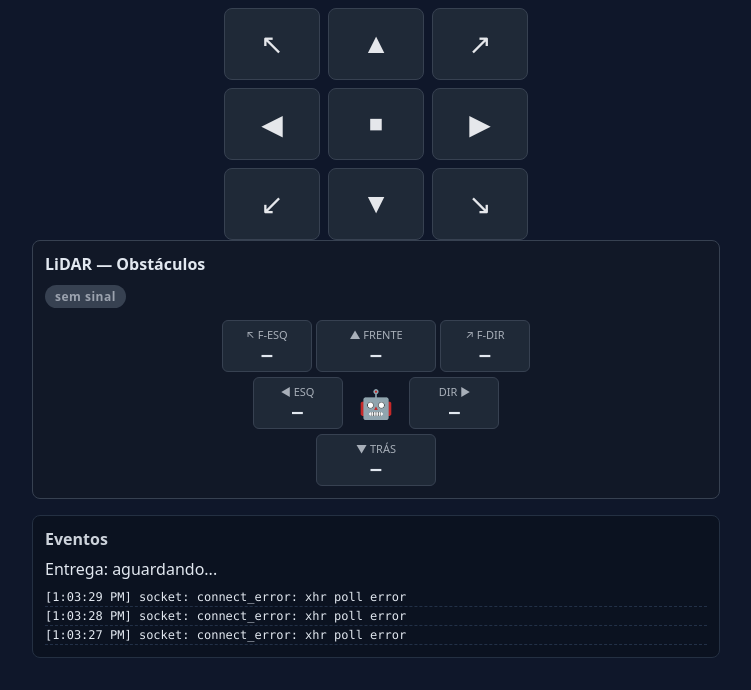
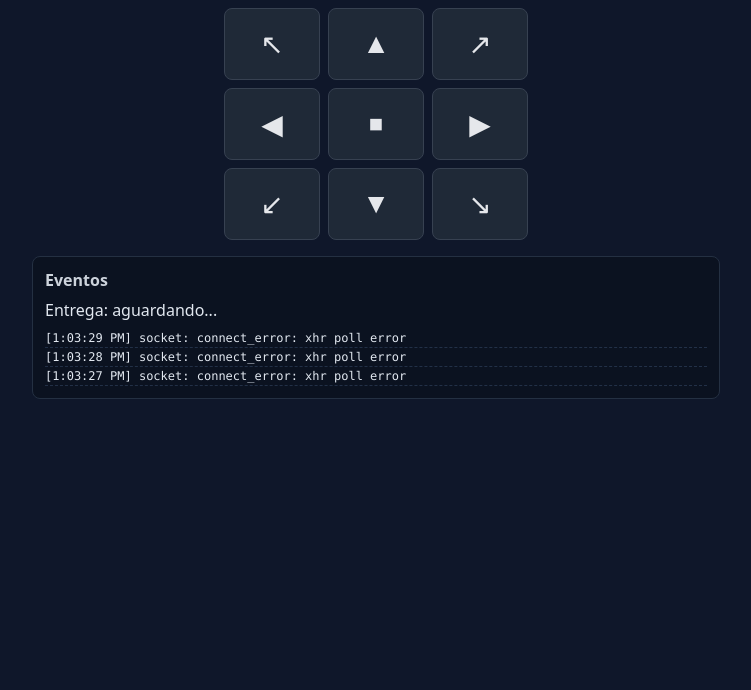
Before and after one commit to LGSantarosa/Controle_robo_web, a Flask app: page / in a window 1280 px wide. Shown: the part 405-1095 px from the top of the page, without its empty margins (264-1015 px from the left). After the commit the page ends 804 px from the top, so only its background shows below. Run offline with Flask 3, Linux system fonts and the light colour scheme; some libraries are stand-ins or nearby versions.

Commit message:
Robot size config and distance detector deleted

```diff
--- a/controle_web/app.py
+++ b/controle_web/app.py
@@ -8,7 +8,6 @@ import json
 import signal
 import sys
 import time
-import threading
 import atexit
 from logging.handlers import RotatingFileHandler
 
@@ -90,30 +89,6 @@ if ROBOT_MODE in ('slam', 'nav2'):
         )
         map_bridge = None
 
-# ---- Detector de obstáculos (LiDAR) ----
-# O nó obstacle_detector roda como processo separado (via launch.sh) e escreve em
-# /tmp/obstacle_current.json.  Esta função lê esse arquivo a 5 Hz via background
-# task do eventlet (sem ROS2 dentro do Flask = sem conflito com eventlet).
-OBSTACLE_FILE = '/tmp/obstacle_current.json'
-_last_obstacle_mtime = None
-
-def _obstacle_background_task():
-    """Lê /tmp/obstacle_current.json a 5 Hz e emite via Socket.IO."""
-    global _last_obstacle_mtime
-    log = logging.getLogger(__name__)
-    while True:
-        try:
-            mtime = os.path.getmtime(OBSTACLE_FILE)
-            if mtime != _last_obstacle_mtime:
-                _last_obstacle_mtime = mtime
-                with open(OBSTACLE_FILE) as f:
-                    data = json.load(f)
-                socketio.emit('obstacle_info', data, namespace='/')
-        except FileNotFoundError:
-            pass
-        except Exception as e:
-            log.debug(f'[LiDAR] leitura: {e}')
-        time.sleep(0.2)  # 5 Hz
 
 # Log de movimentos (JSON Lines) gravado em arquivo rotativo + arquivo legível
 os.makedirs('logs', exist_ok=True)
@@ -372,9 +347,6 @@ def handle_client_hello(payload):
     })
 
 if __name__ == '__main__':
-    # Lê /tmp/obstacle_current.json a 5 Hz em thread separada
-    t = threading.Thread(target=_obstacle_background_task, daemon=True, name='obstacle_reader')
-    t.start()
     # Sobe o servidor acessível na rede local (0.0.0.0:5000)
     app.logger.info("Starting Socket.IO server on 0.0.0.0:5000")
     socketio.run(app, host='0.0.0.0', port=5000, debug=False, use_reloader=False, allow_unsafe_werkzeug=True)
--- a/controle_web/static/js/client.js
+++ b/controle_web/static/js/client.js
@@ -289,65 +289,4 @@
     return `${typPt[type] || type} ${code}`;
   }
 
-  // ---- LiDAR: painel de obstáculos ----
-  const lidarBadge    = document.getElementById('lidar-badge');
-  const obstacleCls   = document.getElementById('obstacle-closest');
-  const SETOR_IDS = ['frente', 'frente_esq', 'frente_dir', 'esquerda', 'direita', 'tras'];
-  const SETOR_LABELS  = {
-    frente: 'FRENTE', frente_esq: 'F-ESQ', frente_dir: 'F-DIR',
-    esquerda: 'ESQ', direita: 'DIR', tras: 'TRÁS',
-  };
-
-  function _distStr(d) {
-    if (d === null || d === undefined) return '—';
-    return d < 10 ? d.toFixed(2) + 'm' : d.toFixed(1) + 'm';
-  }
-
-  function _angleName(deg) {
-    if (deg === null || deg === undefined) return '';
-    const abs = Math.abs(deg);
-    const side = deg >= 0 ? 'esq' : 'dir';
-    if (abs <= 30)  return 'frente';
-    if (abs <= 90)  return `frente-${side}`;
-    if (abs <= 135) return side === 'esq' ? 'esquerda' : 'direita';
-    return 'trás';
-  }
-
-  socket.on('obstacle_info', (data) => {
-    if (!data) return;
-
-    // Badge de conexão
-    if (lidarBadge) {
-      lidarBadge.textContent = data.conectado ? 'LiDAR ON' : 'sem sinal';
-      lidarBadge.className = 'lidar-badge ' + (data.conectado ? 'on' : 'off');
-    }
-
-    // Obstáculo mais próximo (destaque)
-    if (obstacleCls && data.mais_proximo) {
-      const mp = data.mais_proximo;
-      if (mp.dist !== null) {
-        const dir = _angleName(mp.angulo);
-        obstacleCls.textContent = `Mais próximo: ${_distStr(mp.dist)} @ ${dir}`;
-        obstacleCls.style.color = mp.cor === 'vermelho' ? '#f87171'
-                                : mp.cor === 'amarelo'  ? '#facc15' : '#4ade80';
-      } else {
-        obstacleCls.textContent = 'Sem obstáculos detectados';
-        obstacleCls.style.color = '#4ade80';
-      }
-    }
-
-    // Setores
-    if (data.setores) {
-      for (const key of SETOR_IDS) {
-        const s = data.setores[key];
-        const cell  = document.getElementById('obs-' + key);
-        const distEl = document.getElementById('dist-' + key);
-        if (!cell || !distEl || !s) continue;
-        const cor = s.cor || 'verde';
-        cell.className  = 'obs-sector' + (key === 'frente' || key === 'tras' ? ' obs-center' : '') + ' ' + cor;
-        distEl.className = 'obs-dist ' + cor;
-        distEl.textContent = _distStr(s.dist);
-      }
-    }
-  });
 })();
--- a/controle_web/templates/index.html
+++ b/controle_web/templates/index.html
@@ -105,48 +105,6 @@
         </div>
       </section>
 
-      <!-- Painel de obstáculos (LiDAR) -->
-      <section class="obstacle-panel" id="obstacle-panel">
-        <h2>LiDAR — Obstáculos</h2>
-        <div class="obstacle-status" id="obstacle-status">
-          <span class="lidar-badge" id="lidar-badge">sem sinal</span>
-          <span class="obstacle-closest" id="obstacle-closest"></span>
-        </div>
-        <!-- Mapa de setores -->
-        <div class="obstacle-map">
-          <div class="obs-sector-row">
-            <div class="obs-sector" id="obs-frente_esq">
-              <div class="obs-label">↖ F-ESQ</div>
-              <div class="obs-dist" id="dist-frente_esq">—</div>
-            </div>
-            <div class="obs-sector obs-center" id="obs-frente">
-              <div class="obs-label">▲ FRENTE</div>
-              <div class="obs-dist" id="dist-frente">—</div>
-            </div>
-            <div class="obs-sector" id="obs-frente_dir">
-              <div class="obs-label">↗ F-DIR</div>
-              <div class="obs-dist" id="dist-frente_dir">—</div>
-            </div>
-          </div>
-          <div class="obs-sector-row obs-middle-row">
-            <div class="obs-sector" id="obs-esquerda">
-              <div class="obs-label">◀ ESQ</div>
-              <div class="obs-dist" id="dist-esquerda">—</div>
-            </div>
-            <div class="obs-robot">🤖</div>
-            <div class="obs-sector" id="obs-direita">
-              <div class="obs-label">DIR ▶</div>
-              <div class="obs-dist" id="dist-direita">—</div>
-            </div>
-          </div>
-          <div class="obs-sector-row">
-            <div class="obs-sector obs-center" id="obs-tras">
-              <div class="obs-label">▼ TRÁS</div>
-              <div class="obs-dist" id="dist-tras">—</div>
-            </div>
-          </div>
-        </div>
-      </section>
 
       <!-- Mapa 2D (SLAM / Nav2) -->
       <section class="map-panel" id="map-panel" style="display:none">
--- a/ros2_packages/robot_nav/setup.py
+++ b/ros2_packages/robot_nav/setup.py
@@ -27,7 +27,6 @@ setup(
         'console_scripts': [
             'odom_publisher = robot_nav.odom_publisher:main',
             'cmd_vel_to_wheels = robot_nav.cmd_vel_to_wheels:main',
-            'obstacle_detector = robot_nav.obstacle_detector:main',
         ],
     },
 )
```
Also changed, not shown: ros2_packages/robot_nav/config/nav2_params.yaml (+6 -6 lines), ros2_packages/robot_nav/robot_nav/obstacle_detector.py (deleted, +0 -168 lines), 1 other file.
